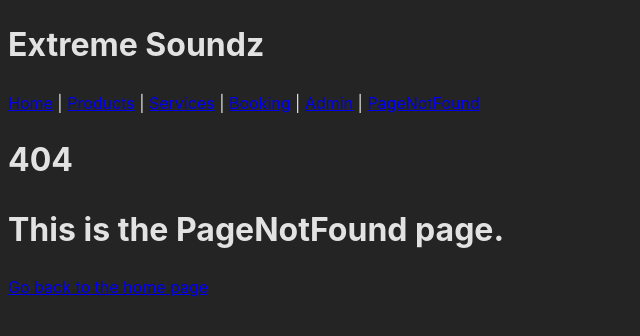
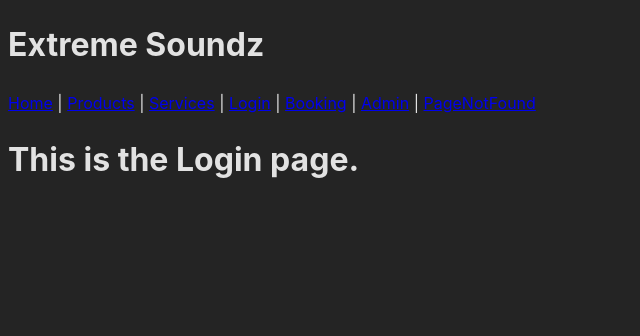
Before and after one commit to jk377y/extremeSoundz, a React (Vite) app in the folder client/: page /login in a window 1280 px wide. Before the commit this address had no page. Shown: the top 336 px of the page, without its empty margins (0-640 px from the left). Built offline with nearby package versions, Linux system fonts and the light colour scheme.

Commit message:
added Login page

```diff
--- a/client/src/App.jsx
+++ b/client/src/App.jsx
@@ -10,6 +10,7 @@ const App = () => {
                 <a href="/">Home</a>&nbsp;|&nbsp;
                 <a href="/products">Products</a>&nbsp;|&nbsp;
                 <a href="/services">Services</a>&nbsp;|&nbsp;
+                <a href="/login">Login</a>&nbsp;|&nbsp;
                 <a href="/booking">Booking</a>&nbsp;|&nbsp;
                 <a href="/admin">Admin</a>&nbsp;|&nbsp;
                 <a href="404_Page_Not_Found">PageNotFound</a> {/*for testing bad routes*/}
--- a/client/src/main.jsx
+++ b/client/src/main.jsx
@@ -6,6 +6,7 @@ import Home from './pages/Home';
 import Products from './pages/Products';
 import Services from './pages/Services';
 import Booking from './pages/Booking';
+import Login from './pages/Login.jsx';
 import Admin from './pages/Admin';
 import PageNotFound from './pages/PageNotFound.jsx';
 import './index.css';
@@ -17,6 +18,7 @@ ReactDOM.createRoot(document.getElementById('root')).render(
                 <Route index element={<Home />} />
                 <Route path="products" element={<Products />} />
                 <Route path="services" element={<Services />} />
+                <Route path="login" element={<Login />} />
                 <Route path="booking" element={<Booking />} />
                 <Route path="admin" element={<Admin />} />
                 <Route path="*" element={<PageNotFound />} />
--- /dev/null
+++ b/client/src/pages/Login.jsx
@@ -0,0 +1,11 @@
+import React from 'react';
+
+const Login = () => {
+    return(
+        <>
+            <h1>This is the Login page.</h1>
+        </>
+    )
+}
+
+export default Login;
```
Also changed, not shown: 1 other file (tests, documents, lock files or other folders).
